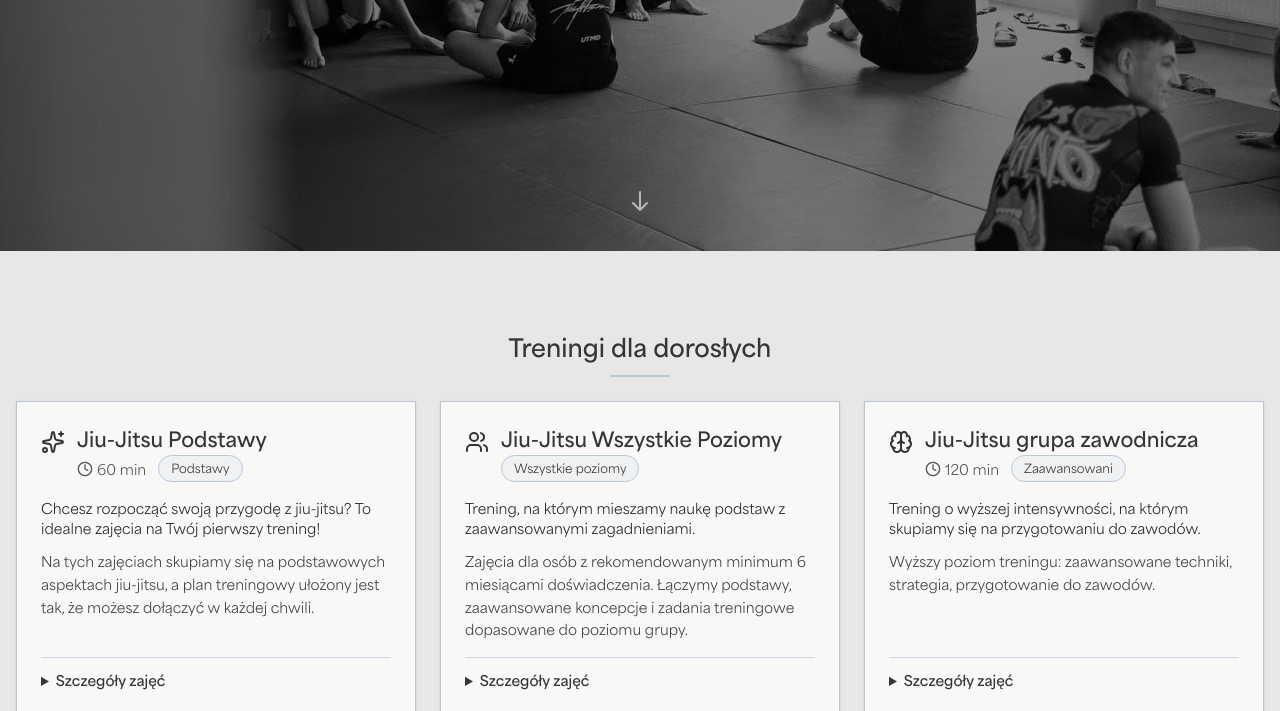
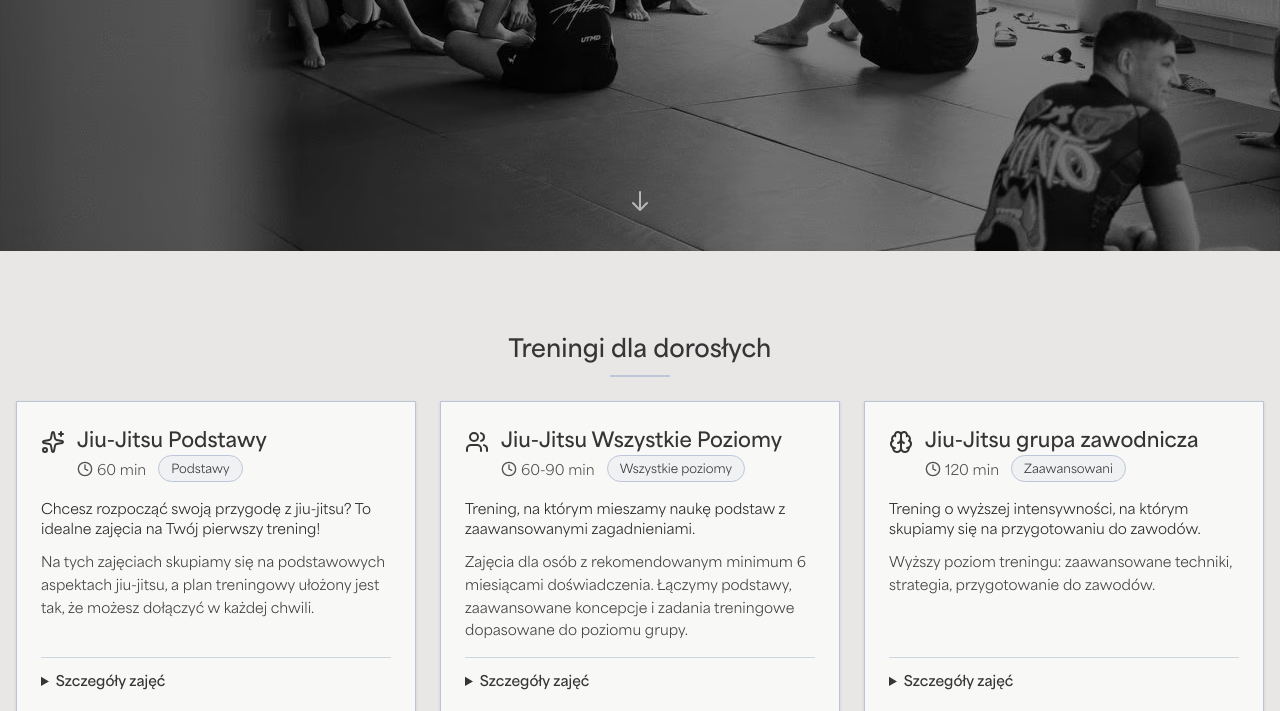
Before and after one commit to cojoj/southeast, an Astro site: page /treningi in a window 1280 px wide. Shown: the part 389-1100 px from the top of the page. Built offline with nearby package versions, Linux system fonts and the light colour scheme; Astro itself is replaced by a stand-in of ours.

Commit message:
Show Variable Class Duration

```diff
--- a/src/components/ClassCard.astro
+++ b/src/components/ClassCard.astro
@@ -14,6 +14,7 @@ const copy = item.copy[locale];
 const isPolish = locale === 'pl';
 const gear = item.gear.map((gearItem) => gearLabels[locale][gearItem]);
 const detailsLabel = isPolish ? 'Szczegóły zajęć' : 'Class details';
+const durationLabel = item.durationLabel ?? (item.durationMin ? `${item.durationMin} min` : undefined);
 ---
 
 <div class="group relative h-full">
@@ -30,10 +31,10 @@ const detailsLabel = isPolish ? 'Szczegóły zajęć' : 'Class details';
       <div class="flex-1 min-w-0">
         <h3 class="font-semibold text-xl text-se-ink leading-tight mb-1">{copy.name}</h3>
         <div class="flex items-center gap-3 text-sm text-neutral-600">
-          {item.durationMin && (
+          {durationLabel && (
             <span class="inline-flex items-center gap-1">
               <IconByName name={item.icons.duration} class="size-4" />
-              {item.durationMin} min
+              {durationLabel}
             </span>
           )}
           <span class="level-chip">
--- a/src/data/classes.ts
+++ b/src/data/classes.ts
@@ -52,6 +52,7 @@ export const classes = [
   {
     id: 'bjj-wszystkie',
     level: 'wszystkie',
+    durationLabel: '60-90 min',
     gear: ['sports-shirt', 'shorts-no-pockets'],
     icons: { type: 'Users', duration: 'Clock', gear: 'Shirt' },
     copy: {
--- a/src/types.ts
+++ b/src/types.ts
@@ -31,6 +31,7 @@ export interface ClassItem {
   id: string;
   level: ClassLevel;
   durationMin?: number;
+  durationLabel?: string;
   gear: GearItem[];
   icons: {
     type: ClassIcon;
```
